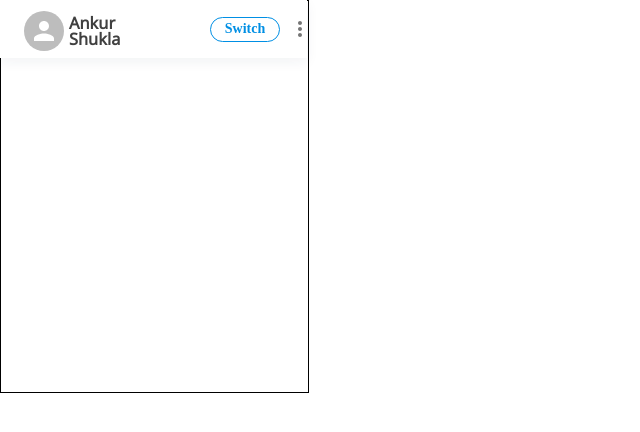
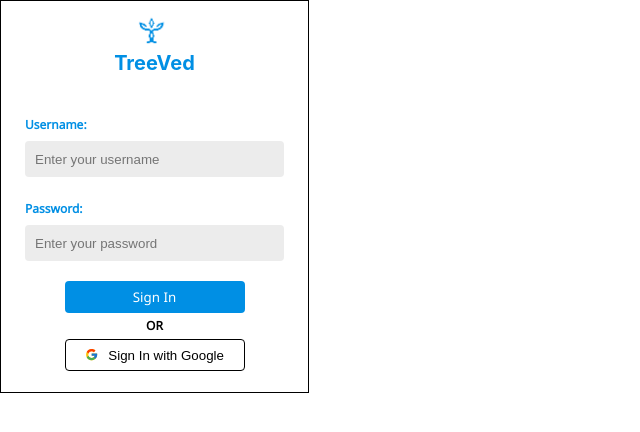
Before and after one commit to Parashuram-78/Treeved, a React (Create React App) app: page / in a window 1280 px wide. Shown: the top 432 px of the page, without its empty margins (0-640 px from the left). Built offline with nearby package versions, Linux system fonts and the light colour scheme.

Commit message:
Some Functional Changes regarding API integrations

```diff
--- a/package.json
+++ b/package.json
@@ -10,7 +10,10 @@
     "@testing-library/jest-dom": "^5.16.5",
     "@testing-library/react": "^13.4.0",
     "@testing-library/user-event": "^13.5.0",
+    "axios": "^0.27.2",
+    "notistack": "^2.0.5",
     "react": "^18.2.0",
+    "react-axios": "^2.0.6",
     "react-dom": "^18.2.0",
     "react-google-button": "^0.7.2",
     "react-icons": "^4.4.0",
--- a/src/App.js
+++ b/src/App.js
@@ -1,7 +1,7 @@
 import "./App.css";
 import ListPage from "./Components/List_Page/ListPage";
 import Login from "./Components/Auth_Page/LoginPage";
-import { Route, Routes, MemoryRouter as BrowserRouter } from "react-router-dom";
+import { Route, Routes, MemoryRouter  } from "react-router-dom";
 import Home from "./Components/Home_Page/Home";
 import Navbar from "./Components/Navigation/NavBar";
 function App() {
@@ -10,13 +10,13 @@
       {/* <ListPage />
       <Login /> */}
       {/* <Home/> */}
-      <BrowserRouter>
+      <MemoryRouter>
         <Routes>
-          {/* <Route exact path="/" element={<Login />} /> */}
-          <Route exact path="/" element={<Navbar />} />
-          <Route exact path="/ListPage" element={<ListPage />} />
+          <Route exact path="/" element={<Login />} />
+
+          <Route exact path="/" element={<ListPage />} />
         </Routes>
-      </BrowserRouter>
+      </MemoryRouter>
     </>
   );
 }
--- a/src/Components/Auth_Page/LoginPage.jsx
+++ b/src/Components/Auth_Page/LoginPage.jsx
@@ -1,27 +1,99 @@
 import React, { useState } from "react";
 import logo from "../../Images/logo2.png";
 import { FcGoogle } from "react-icons/fc";
-import {BiUser} from "react-icons/bi"
-import InputLabel from "@mui/material/InputLabel";
-import Button from "@mui/material/Button";
-import GoogleButton from "react-google-button";
+import { BiUser } from "react-icons/bi";
 import "../../App.css";
+import axios from "axios";
+import { useSnackbar } from "notistack";
+function Login() {
+  // const router = useRouter();
+  const [userName, setUserName] = useState("");
+  const [error_message, setErrorMsg] = useState(false);
+  const [password, setPassword] = useState("");
+  // const [loading, setLoading] = React.useState(false);
+  // const { enqueueSnackbar } = useSnackbar();
 
-function Login() {
-  const [details, setDetails] = useState({ name: "", password: "" });
-
+  const signinHandler = (e) => {
+    e.preventDefault();
+    // setLoading(true);
+    const config = {
+      headers: {
+        Accept: "application/json",
+      },
+    };
+    Promise.resolve(
+      axios.post(
+        "api-dev.treeved.com/v1/auth​/login​/",
+        {
+          // provider: "email provider",
+          userName,
+          password,
+        },
+        config
+      )
+    )
+      .then((res) => {
+        if (res.status == "200") {
+         // setLoading(false);
+          console.log(res);
+          localStorage.setItem("userId", res.data.result.userId);
+          localStorage.setItem(
+            "accessTokenTreeVed",
+            res.data.result.token.accessToken
+          );
+          localStorage.setItem(
+            "refreshTokenTreeved",
+            res.data.result.token.refreshToken
+          );
+          // dispatch(userLoginSuccess(res.config.data));
+          // enqueueSnackbar("Logged in successfully", {
+          //   variant: "success",
+          // });
+          //router.push("/");
+        }
+      })
+      .catch((e) => {
+        console.log(e);
+        let message = "Login failed Invalid username/password !";
+        if (e.response) {
+          if (
+            e.response.data.message === "Please Signup first in the platform"
+          ) {
+            setErrorMsg("Please Signup first in the platform");
+            message = "Please Signup first in the platform";
+          }
+          // enqueueSnackbar(message, {
+          //   variant: "error",
+          // });
+          //setLoading(false);
+          //dispatch(userLoginFail(e.response.data.error));
+        }
+      });
+  };
   const submitHandler = (e) => {
     e.preventDefault();
   };
   return (
     <div style={{ width: "307px", height: "391px", position: "relative" }}>
       <form onSubmit={submitHandler}>
-        <div className="form-inner" style={{ width: "307px", height: "391px", position: "relative" }}>
-          <div style={{ display: "flex", alignItems: "center", flexDirection: "column",marginTop: "10px"}}>
+        <div
+          className="form-inner"
+          style={{ width: "307px", height: "391px", position: "relative" }}
+        >
+          <div
+            style={{
+              display: "flex",
+              alignItems: "center",
+              flexDirection: "column",
+              marginTop: "10px",
+            }}
+          >
             <img src={logo} style={{ width: "40px" }} alt="" />
-            <h1 style={{ margin: "0px", fontSize: "20px", color:"#008fe4" }}>TreeVed</h1>
-            {/* <h2 style={{ margin: "0px", fontSize: "20px", marginTop: "15px" }}>Sign In</h2> */}
+            <h1 style={{ margin: "0px", fontSize: "20px", color: "#008fe4" }}>
+              TreeVed
+            </h1>
           </div>
+          {error_message && <p>{`${error_message}`}</p>}
           <div className="form-group">
             <h1 className="label">Username:</h1>
             <input
@@ -34,19 +106,20 @@
                 borderRadius: "4px",
                 border: "none",
                 outline: "none",
-
                 background: "#ececec",
               }}
               required
-              onChange={(e) => setDetails({ details, name: e.target.value })}
-              value={details.name}
+              onChange={(e) => {
+                setErrorMsg(false);
+                setUserName(e.target.value);
+              }}
             />
 
             <h1 className="label">Password:</h1>
             <input
               type="password"
               placeholder="Enter your password"
-              icon={<BiUser/>}
+              icon={<BiUser />}
               style={{
                 width: "239px",
                 height: "26px",
@@ -58,8 +131,10 @@
                 background: "#ececec",
               }}
               id="password"
-              onChange={(e) => setDetails({ details, password: e.target.value })}
-              value={details.password}
+              onChange={(e) => {
+                setErrorMsg(false);
+                setPassword(e.target.value);
+              }}
             />
           </div>
 
@@ -75,8 +150,9 @@
                 fontFamily: "Noto Sans",
                 color: "white",
               }}
+              onClick={(e) => signinHandler(e)}
             >
-              Sign Up
+              Sign In
             </button>
 
             <h4 className="separator">OR</h4>
```
Also changed, not shown: 1 other file (tests, documents, lock files or other folders).
